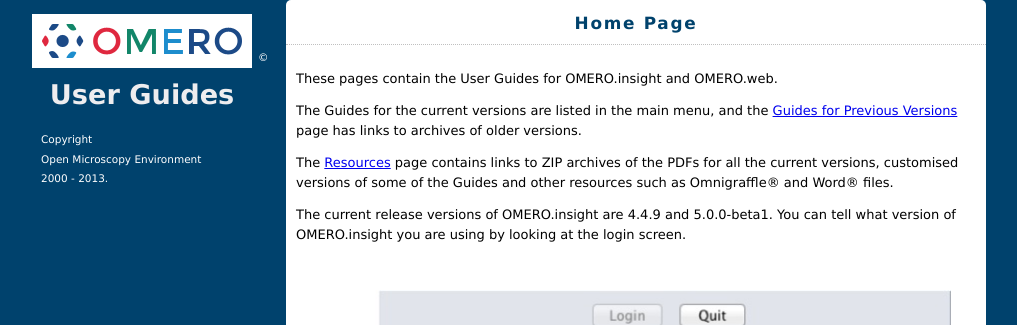
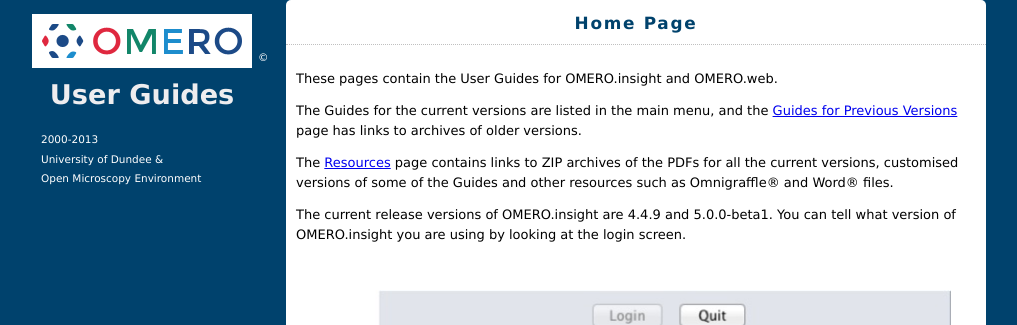
Before and after one commit to snoopycrimecop/ome-help, a Jekyll site: the page built from index.html, in a window 1280 px wide. Shown: the top 325 px of the page, without its empty margins (134-1151 px from the left). Built offline with Jekyll 4.4.1, drawn with Linux system fonts in a browser that asks for light colours; Markdown is read by kramdown in place of the engine named in the settings.

Commit message:
Change copyright notice in footer

```diff
--- a/_layouts/default.html
+++ b/_layouts/default.html
@@ -131,7 +131,7 @@
 
                     <div id="footer">
 
-                        <p>&copy; Copyright <br/>Open Microscopy Environment <br/>2000 - 2013.</p>
+                        <p>&copy; 2000-2013<br/>University of Dundee &amp;<br/>Open Microscopy Environment</p>
 
                     </div><!-- End Footer -->
 
```
